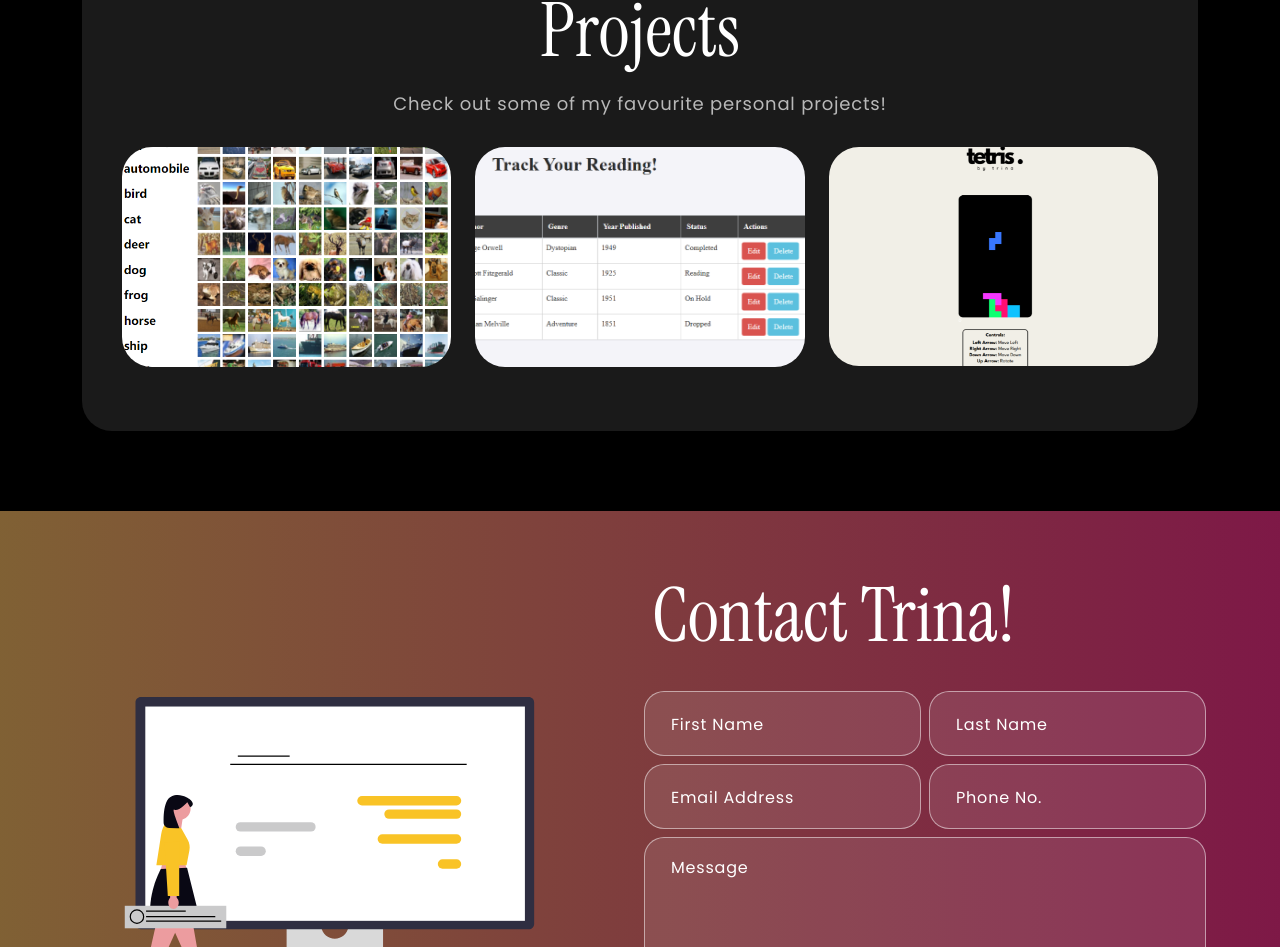
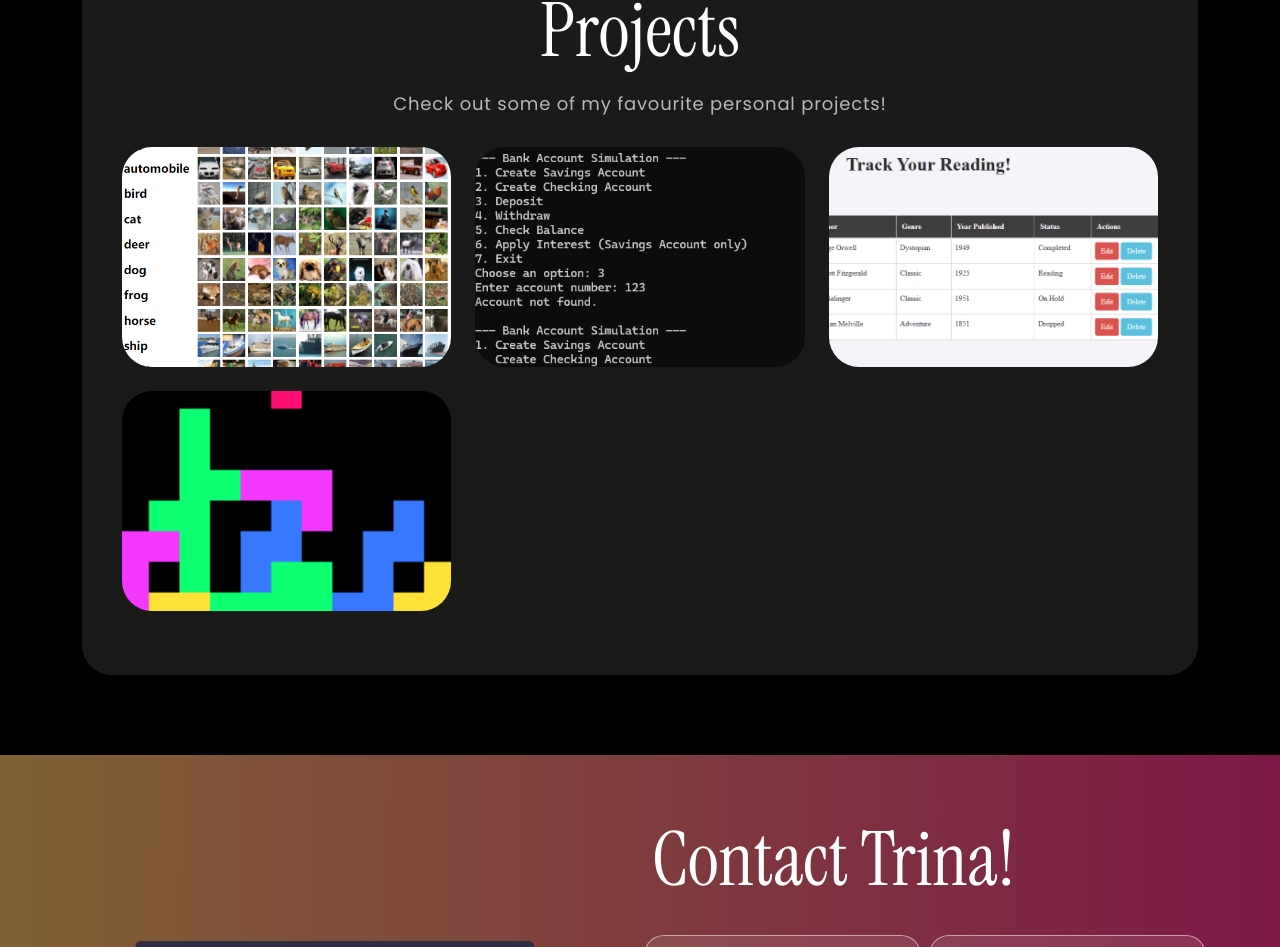
Before and after one commit to trinadas0/personal-website, a React (Create React App) app: page / in a window 1280 px wide. Shown: the part 1557-2504 px from the top of the page. Built offline with nearby package versions, Linux system fonts and the light colour scheme.

Commit message:
added projects

```diff
--- a/src/components/Projects.js
+++ b/src/components/Projects.js
@@ -4,6 +4,7 @@ import { ProjectCard } from "./ProjectCard";
 import projImg1 from "../assets/img/project-img1.png";
 import projImg2 from "../assets/img/project-img2.png";
 import projImg3 from "../assets/img/project-img3.png";
+import projImg4 from "../assets/img/project-img4.png";
 import 'animate.css';
 import TrackVisibility from 'react-on-screen';
 
@@ -14,9 +15,15 @@ export const Projects = () => {
   const projects = [
     {
       title: "PyTorch Image Classification",
-      description: "Building a simple CNN using PyTorch.",
+      description: "A simple CNN using PyTorch.",
       imgUrl: projImg1,
       link: "https://github.com/trinadas0/pytorch-image-classification",
+    },
+    {
+      title: "Bank Simulation Using OOP Fundamentals",
+      description: "A banking system simulation implemented in Java.",
+      imgUrl: projImg4,
+      link: "https://github.com/trinadas0/bank-system",
     },
     {
       title: "Book Tracker with PHP and SQL",
```
Also changed, not shown: src/assets/img/project-img3.png, src/assets/img/project-img4.png (added).
